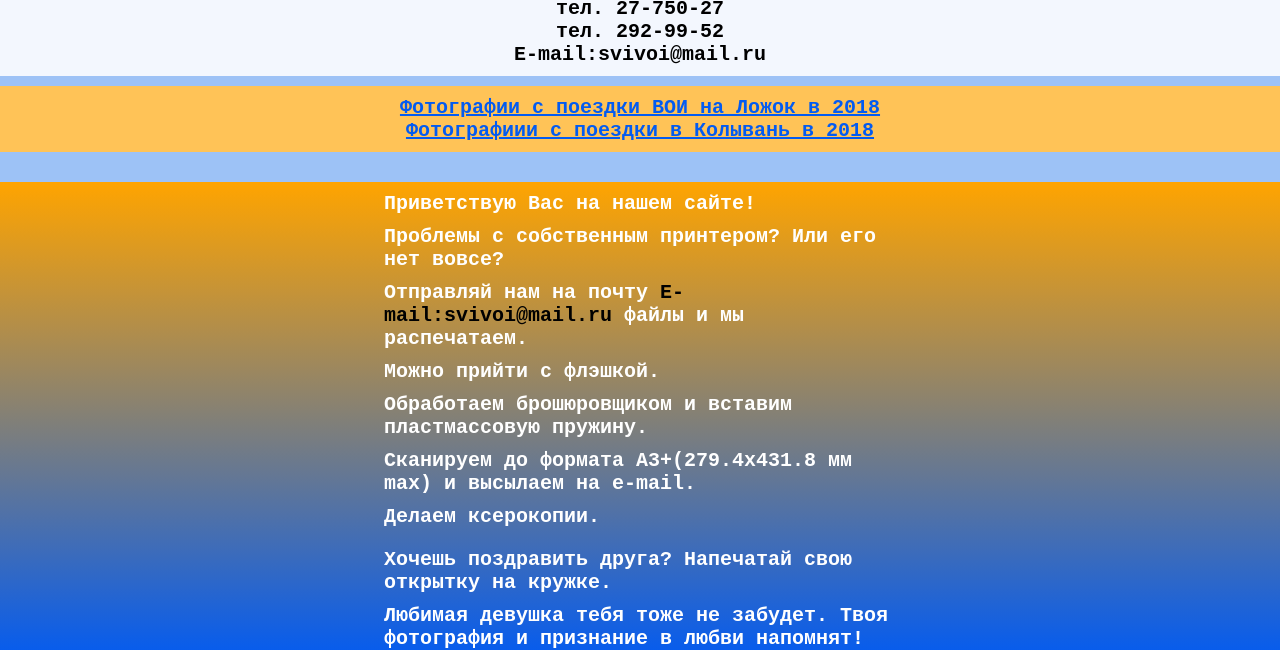
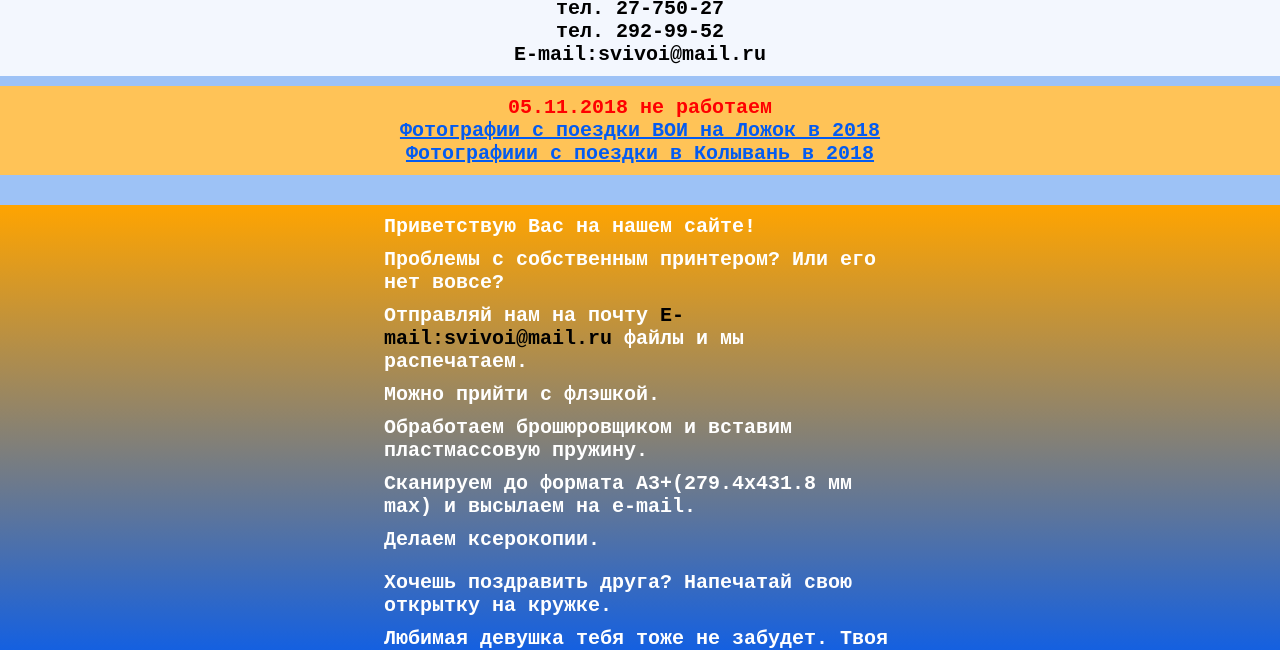
Before and after one commit to svivoi/svivoi.github.io, a plain HTML site: page index.html in a window 1280 px wide. Shown: the part 139-789 px from the top of the page. Drawn offline with Linux system fonts and the light colour scheme.

Commit message:
Объявление

```diff
--- a/index.html
+++ b/index.html
@@ -58,7 +58,7 @@
  </header>
   <section>
    <div  id="notice">
-<!--<p class="p2" >31.10.2018   с 12-00 центр закрыт на неопределенное время(примерно до 16-00).</p>-->
+<p class="p2" >05.11.2018   не работаем</p>
 <!--<p class="p2" >МФУ для A3+ в ремонте</p>-->
 
   <p class="p2" ><a href="https://yadi.sk/a/1y7WIB713aJi4L">Фотографии с поездки ВОИ на Ложок в 2018</a></p>
```
